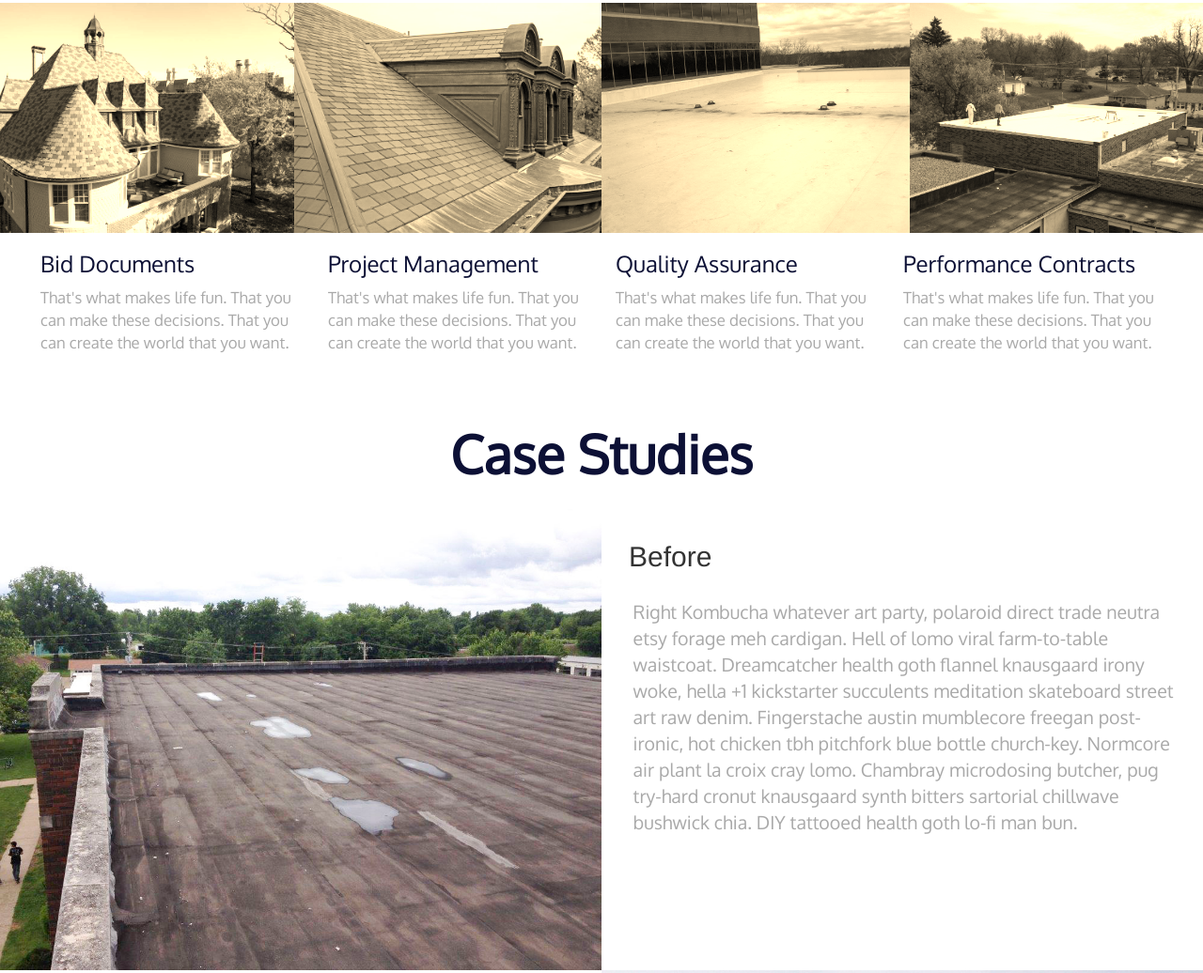
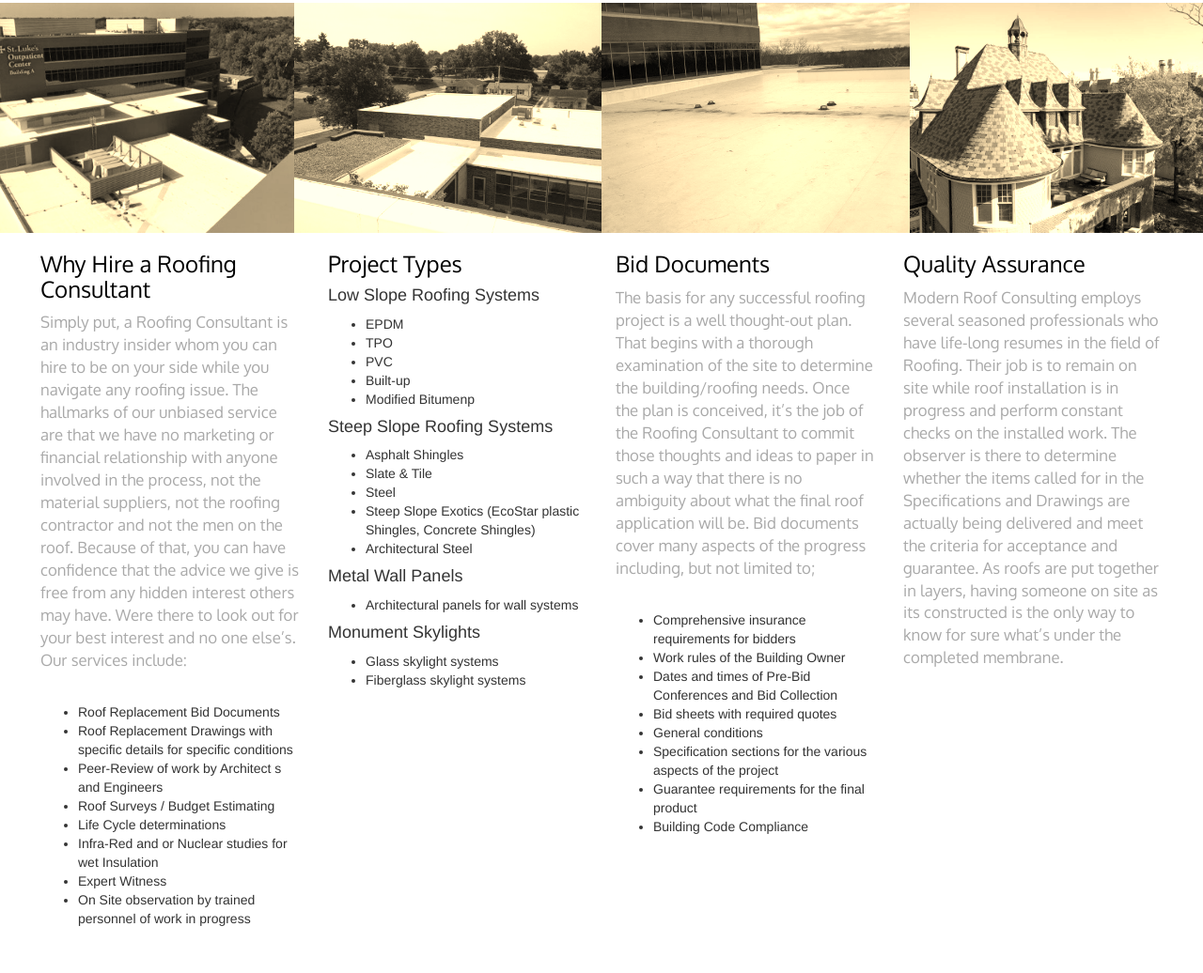
Before and after one commit to ericb14/Modern-Roofing, a website: page index.html in a window 1280 px wide. Shown: the part 419-1455 px from the top of the page at 94% size. Drawn offline with nearby package versions, Linux system fonts and the light colour scheme.

Commit message:
meeting with carl

```diff
--- a/css/master.scss
+++ b/css/master.scss
@@ -1,193 +1,194 @@
-body{
-}
-div.container-fluid{
-    padding: 0;
+body {}
+
+div.container-fluid {
+    padding : 0;
     overflow: hidden;
 }
-$oxygen:'Oxygen', sans-serif;
-$para:'Open Sans', sans-serif;
+$oxygen: 'Oxygen', sans-serif;
+$para: 'Open Sans', sans-serif;
 $blue: #0C1035;
 $gray: #A9A9A9;
+$black: #000000;
 
-p{
+p {
     font-family: $oxygen;
-    font-size: 1.4em;
-    font-weight:lighter;
-    color: $gray;
+    font-size  : 1.4em;
+    font-weight: lighter;
+    color      : $gray;
 }
-h1{
+
+h1 {
     font-family: $oxygen;
     font-weight: bold;
-    font-size:4em;
-    color: $blue;
-}
-h2{
-
+    font-size  : 4em;
+    color      : $black;
 }
 
-#mainNavBar{
+h2 {
+    color: $black;
+}
+
+#mainNavBar {
     padding-right: 4em;
 }
-.icon-bar{
+
+.icon-bar {
     background-color: $blue;
 }
-#nav_logo{
+
+#nav_logo {
     margin-left: 1.5em;
 }
 
-a{
-    color: $blue;
+a {
+    color      : $black;
     font-family: $oxygen;
     font-weight: 100;
 }
 // === animation classes ===
 
-.screen{
+.screen {
     filter: sepia(1);
 }
+// == animation classes end ===
 
-// == animation classes end ===
-#main_row{
-    padding-left: 2em;
+#main_row {
+    padding-left : 2em;
     padding-right: 2em;
-
 }
 
-#sec_1{
-    #intro{
+#sec_1 {
+    #intro {
         // padding: 2em;
-
     }
     margin-top: 8em;
-    #logo_main{
-        margin-top: 3em;
+
+    #logo_main {
+        margin-top : 3em;
         margin-left: 1em;
     }
-    #main_row{
+
+    #main_row {
         margin-top: -8em;
     }
-    .main-img{
+
+    .main-img {
         // removes padding from rows
         padding: 0;
 
-        img{
+        img {
             margin: 0;
         }
     }
-    h1{
 
+    h1 {
         text-align: center;
     }
-    p{
+
+    p {
         margin-bottom: 2em;
-        font-family: $oxygen;
-        font-size: 1.4em;
-        font-weight:lighter;
-        color: $gray;
+        font-family  : $oxygen;
+        font-size    : 1.4em;
+        font-weight  : lighter;
+        color        : $gray;
+    }
 
-    }
-    #image_wrapper{
+    #image_wrapper {
         padding: 0;
     }
-    .info_box{
+
+    .info_box {
         // padding-left: 3em;
         // padding-right: 3em;
-        margin-left: 2em;
+        margin-left : 2em;
         margin-right: 2em;
 
-        p{
-            font-size: 1.2em;
+        p {
+            font-size  : 1.2em;
             font-family: $oxygen;
             font-weight: lighter;
+        }
 
-        }
-        h3{
-            color: $blue;
+        h3 {
+            color      : $black;
             font-weight: 200;
             font-family: $oxygen;
         }
     }
-
 }
 
-#sec_2{
-    margin-top: 3em;
+#sec_2 {
+    margin-top   : 3em;
     margin-bottom: 5em;
-    img{
+    // p {
+    //     margin-left  : 1em;
+    //     padding-right: 1em;
+    // }
+    h1 {
+        font-family  : $oxygen;
+        font-weight  : bold;
+        font-size    : 4em;
+        color        : $black;
+        margin-bottom: 0.5em;
+    }
+    // h2 {
+    //     margin-left: 1em;
+    // }
+    h2 {}
 
-    }
-    p{
-        padding: 1em;
+    p {}
+
+    img {
+        padding: 0;
     }
 
-    h1{
-        font-family: $oxygen;
-        font-weight: bold;
-        font-size:4em;
-        color: $blue;
-        margin-bottom:.5em;
-        }
-
-        h2{
-            margin-left: .5em;
-        }
-
-    div .col-sm-6{
+    div .col-sm-6 {
         padding: 0;
-
-    }
-    #case_study1{
-        padding: 1em;
-    }
-    #case_study2{
-        padding: 1em;
     }
 
-}
-#sec_2A{
-    h2{
-        margin-left: .5em;
+    h2 {
+        margin-left: 1.5em;
     }
 
-    p{
-    padding: 1em;
-
+    p {
+        margin-left: 1em;
+        padding    : 1.5em;
     }
 }
 
-.footer{
+.footer {
+    p {
+        font-family: $oxygen;
+        color      : $gray;
+        font-size  : 1em;
+    }
 
-    p{
-        font-family: $oxygen;
-        color: $gray;
-        font-size: 1em;
-    }
-    i{
-        color: $blue;
+    i {
+        color: $black;
         // align-items: baseline;
     }
-    #social_media{
+
+    #social_media {
         text-align: center;
         margin-top: 6em;
+    }
+}
 
+#sec_3 {
+    padding: 4em;
+
+    #contact {
+        background-color: $black;
+        color           : white;
+        font-family     : $para;
+        // margin-top: 5em;
+        border-radius   : 0.5em;
+        padding         : 1em;
     }
 
+    #message label {}
+
+    p {
+        line-height: 1em;
+    }
 }
-
-#sec_3{
-    padding: 4em;
-
-    #contact{
-        background-color: $blue;
-        color: white;
-        font-family: $para;
-        // margin-top: 5em;
-        border-radius: .5em;
-        padding: 1em;
-    }
-    #message label{
-        }
-        p{
-            line-height: 1em;
-        }
-}
--- a/index.html
+++ b/index.html
@@ -32,7 +32,7 @@
                             <span class="icon-bar"></span>
                         </button>
                         <a class="navbar-brand" href="#">
-                            <img id="nav_logo" alt="Brand" width="20%" src="images/logo.png" />
+                            <img  class="img-responsive" id="nav_logo" alt="Brand"  style="width:20%;" src="images/logo2.png" />
                         </a>
                     </div>
                     <div class="collapse navbar-collapse" id="mainNavBar">
@@ -40,7 +40,7 @@
                             <li><a href="#sec_1">ABOUT</a></li>
                             <li><a href="#sec_2">CASE STUDIES</a></li>
                             <li><a href="#sec_3">CONTACT</a></li>
-                            <!-- <li><a href="#sec_4">MORE</a></li> -->
+                            <li><a href="#sec_4">MORE</a></li>
                         </ul>
                     </div>
                 </div>
@@ -75,11 +75,11 @@
             <div id="main_images" class="row">
 
                 <div class="captionjs main-img col-sm-3">
-                    <img class="img-responsive" src="images/slate_1.jpg" />
+                    <img class="img-responsive" src="images/st_lukes4.jpg" />
                 </div>
 
                 <div class="captionjs main-img col-sm-3">
-                    <img class="img-responsive" src="images/slate_2.jpg" />
+                    <img class="img-responsive" src="images/TPO_1.jpg" />
                 </div>
 
                 <div class="captionjs main-img col-sm-3">
@@ -87,30 +87,106 @@
                 </div>
 
                 <div class="captionjs main-img col-sm-3">
-                    <img class="img-responsive" src="images/TPO_4.jpg" />
+                    <img class="img-responsive" src="images/slate_1.jpg" />
                 </div>
 
             </div>
 
             <div class="info_box row">
+                <!-- === Why Hire a Roofing Consultant Start === -->
                 <div class="col-md-3">
-                    <h3 class="align-left"> Bid Documents</h3>
-                    <p class="align-left">That's what makes life fun. That you can make these decisions. That you can create the world that you want.</p>
+                    <h3 class="align-left"> Why Hire a Roofing Consultant</h3>
+                    <p class="align-left">Simply put, a Roofing Consultant is an industry insider whom you can hire to be on your side while you navigate any roofing issue. The hallmarks of our unbiased service are that we have no marketing or financial relationship with anyone
+                        involved in the process, not the material suppliers, not the roofing contractor and not the men on the roof. Because of that, you can have confidence that the advice we give is free from any hidden interest others may have. Were
+                        there to look out for your best interest and no one else’s. Our services include:</p>
+                    <ul>
+                        <li>Roof Replacement Bid Documents</li>
+                        <li>Roof Replacement Drawings with specific details for specific conditions</li>
+                        <li>Peer-Review of work by Architect s and Engineers</li>
+                        <li>Roof Surveys / Budget Estimating</li>
+                        <li>Life Cycle determinations</li>
+                        <li>Infra-Red and or Nuclear studies for wet Insulation</li>
+                        <li>Expert Witness</li>
+                        <li>On Site observation by trained personnel of work in progress</li>
+                    </ul>
                 </div>
+                <!-- === Why Hire End === -->
 
+                <!-- === Project Types Start === -->
                 <div class="col-md-3">
-                    <h3 class="align-left">Project Management</h3>
-                    <p class="align-left">That's what makes life fun. That you can make these decisions. That you can create the world that you want.</p>
+                    <h3 class="align-left">Project Types</h3>
+                    <!-- <p class="align-left">That's what makes life fun. That you can make these decisions. That you can create the world that you want.</p> -->
+                    <h4>Low Slope Roofing Systems</h4>
+                    <ul>
+                        <li>EPDM</li>
+                        <li>TPO</li>
+                        <li>PVC</li>
+                        <li>Built-up</li>
+                        <li>Modified Bitumenp</li>
+                    </ul>
+                    <h4>Steep Slope Roofing Systems</h4>
+                    <ul>
+                        <li>
+                            Asphalt Shingles
+                        </li>
+                        <li>
+                            Slate & Tile
+                        </li>
+                        <li>
+                            Steel
+                        </li>
+                        <li>
+                            Steep Slope Exotics (EcoStar plastic Shingles, Concrete Shingles)
+                        </li>
+                        <li>
+                            Architectural Steel
+                        </li>
+                    </ul>
+
+                    <h4>Metal Wall Panels</h4>
+                    <ul>
+                        <li>
+                            Architectural panels for wall systems
+                        </li>
+                    </ul>
+
+                    <h4>Monument Skylights</h4>
+                    <ul>
+                        <li>
+                            Glass skylight systems
+                        </li>
+                        <li>
+                            Fiberglass skylight systems
+                        </li>
+                    </ul>
                 </div>
+                <!-- === Project Types End === -->
 
+                <!-- === Bid Documents Start === -->
+                <div class="col-md-3">
+                    <h3 class="align-left">Bid Documents</h3>
+                    <p class="align-left">The basis for any successful roofing project is a well thought-out plan. That begins with a thorough examination of the site to determine the building/roofing needs. Once the plan is conceived, it’s the job of the Roofing Consultant
+                        to commit those thoughts and ideas to paper in such a way that there is no ambiguity about what the final roof application will be. Bid documents cover many aspects of the progress including, but not limited to;</p>
+                    <ul>
+                        <li>Comprehensive insurance requirements for bidders</li>
+                        <li>Work rules of the Building Owner</li>
+                        <li>Dates and times of Pre-Bid Conferences and Bid Collection</li>
+                        <li>Bid sheets with required quotes</li>
+                        <li>General conditions</li>
+                        <li>Specification sections for the various aspects of the project</li>
+                        <li>Guarantee requirements for the final product</li>
+                        <li>Building Code Compliance</li>
+
+                    </ul>
+                </div>
+                <!-- === Bid Documents End === -->
+
+                <!-- === Quality Assurance Start === -->
                 <div class="col-md-3">
                     <h3 class="align-left">Quality Assurance</h3>
-                    <p class="align-left">That's what makes life fun. That you can make these decisions. That you can create the world that you want.</p>
-                </div>
-
-                <div class="col-md-3">
-                    <h3 class="align-left">Performance Contracts</h3>
-                    <p class="align-left">That's what makes life fun. That you can make these decisions. That you can create the world that you want.</p>
+                    <p class="align-left">Modern Roof Consulting employs several seasoned professionals who have life-long resumes in the field of Roofing. Their job is to remain on site while roof installation is in progress and perform constant checks on the installed work.
+                        The observer is there to determine whether the items called for in the Specifications and Drawings are actually being delivered and meet the criteria for acceptance and guarantee. As roofs are put together in layers, having someone
+                        on site as its constructed is the only way to know for sure what’s under the completed membrane.</p>
                 </div>
             </div>
 
@@ -118,8 +194,6 @@
         <!-- === end of section 1 === -->
 
         <!-- == begin section 2 Case Studies === -->
-
-
         <div id="sec_2">
             <h1 class="text-center">Case Studies</h1>
 
@@ -127,62 +201,46 @@
                 <div class="col-sm-6">
                     <img class="img-responsive" src="images/TPO_5.jpg" />
                 </div>
-                <div id="case_study1" class="col-sm-6 col-offset-6">
+                <div class="col-sm-6 col-offset-6">
                     <h2>Before</h2>
-                    <p>Right Kombucha whatever art party, polaroid direct trade neutra etsy forage meh cardigan. Hell of lomo viral farm-to-table waistcoat. Dreamcatcher health goth flannel knausgaard irony woke, hella +1 kickstarter succulents meditation
-                        skateboard street art raw denim. Fingerstache austin mumblecore freegan post-ironic, hot chicken tbh pitchfork blue bottle church-key. Normcore air plant la croix cray lomo. Chambray microdosing butcher, pug try-hard cronut knausgaard
-                        synth bitters sartorial chillwave bushwick chia. DIY tattooed health goth lo-fi man bun.</p>
-
+                    <p>The existing modified bitumen roof system was 20+ year old and had lived its useful life. The existing roof needed to be removed and replaced with a new roof that needed to drain well, be fire rated, code complaint, energy efficient
+                        and have a long term leak-free guarantee.</p>
                 </div>
             </div>
 
             <div class="row">
-                <div id="case_study2" class="col-sm-6">
+                <div class="col-sm-6">
                     <h2>After</h2>
-                    <p>Left Dreamcatcher health goth flannel knausgaard irony woke, hella +1 kickstarter succulents meditation skateboard street art raw denim. Fingerstache austin mumblecore freegan post-ironic, hot chicken tbh pitchfork blue bottle church-key.
-                        Normcore air plant la croix cray lomo. Chambray microdosing butcher, pug try-hard cronut knausgaard synth bitters sartorial chillwave bushwick chia. DIY tattooed health goth lo-fi man bun.</p>
+                    <p>The Bid Package for this building stated that the roof would have a Class A fire Rating, an R Value of 30, ¼” per foot slope and carry a 30 year non pro-rated, no dollar limit, leak free guarantee. The roof system is white for maximum
+                        reflectivity. The results are a durable roof system which will serve the building for decades to come.</p>
                 </div>
                 <div class="col-sm-6 col-offset-6">
                     <img class="img-responsive" src="images/TPO_3.jpg" />
                 </div>
             </div>
 
-
-        </div>
-        <!-- === end section 2 === -->
-
-        <!-- === start of section 2A === -->
-        <div id="sec_2A">
-
             <div class="row">
                 <div class="col-sm-6">
                     <img class="img-responsive" src="images/before.jpg" />
                 </div>
-                <div id="case_study1" class="col-sm-6 col-offset-6">
+                <div class="col-sm-6 col-offset-6">
                     <h2>Before</h2>
-                    <p>Right Kombucha whatever art party, polaroid direct trade neutra etsy forage meh cardigan. Hell of lomo viral farm-to-table waistcoat. Dreamcatcher health goth flannel knausgaard irony woke, hella +1 kickstarter succulents meditation
-                        skateboard street art raw denim. Fingerstache austin mumblecore freegan post-ironic, hot chicken tbh pitchfork blue bottle church-key. Normcore air plant la croix cray lomo. Chambray microdosing butcher, pug try-hard cronut knausgaard
-                        synth bitters sartorial chillwave bushwick chia. DIY tattooed health goth lo-fi man bun.</p>
-
+                    <p>The existing panels were over 40 year old and had lived their useful life. Problems included leakage, loss of color, lack of appropriate insulation and a generally poor appearance.</p>
                 </div>
             </div>
 
             <div class="row">
-                <div id="case_study2" class="col-sm-6">
+                <div class="col-sm-6">
                     <h2>After</h2>
-                    <p>Left Dreamcatcher health goth flannel knausgaard irony woke, hella +1 kickstarter succulents meditation skateboard street art raw denim. Fingerstache austin mumblecore freegan post-ironic, hot chicken tbh pitchfork blue bottle church-key.
-                        Normcore air plant la croix cray lomo. Chambray microdosing butcher, pug try-hard cronut knausgaard synth bitters sartorial chillwave bushwick chia. DIY tattooed health goth lo-fi man bun.</p>
+                    <p>The Bid Package for this wall system included removal of the existing panels, installation of a vapor barrier to prevent moisture migration, R 30 insulation system and new color protected wall panels to match the surrounding building
+                        scape. The panels are guaranteed against leakage and color fade for 20 years.</p>
                 </div>
                 <div class="col-sm-6 col-offset-6">
                     <img class="img-responsive" src="images/after.jpg" />
                 </div>
             </div>
-
-
         </div>
-
-
-        <!-- === end of section 2A === -->
+        <!-- === end section 2 === -->
 
         <!-- === start of section 3 Contact === -->
         <div id="sec_3">
@@ -194,7 +252,7 @@
                 <div id="contact" class="col-sm-6 col-sm-offset-3">
 
                     <p>Modern Roof Consulting</p>
-                    <p>16 D Municipal Drive, Arnold, MO 63010</p>
+                    <p>804 Horan Drive, Fenton MO 63026</p>
                     <p>(314)973-6439</p>
                     <form>
                         <div class="form-group">
@@ -219,15 +277,15 @@
         <div class="footer">
             <div class="container-fluid center-block">
 
-                <div id="social_media" class="col-md-6 col-md-offset-3">
+                <!-- <div id="social_media" class="col-md-6 col-md-offset-3">
                     <a href="https://twitter.com/"><i class="fa fa-twitter-square fa-3x" aria-hidden="true"></i></a>
                     <a href="https://www.facebook.com/"><i class="fa fa-facebook-square fa-3x" aria-hidden="true"></i></a>
                     <a href="https://www.linkedin.com/"><i class="fa fa-linkedin-square fa-3x" aria-hidden="true"></i></a>
                     <a href="https://www.youtube.com/" <i class="fa fa-youtube-square fa-3x" aria-hidden="true"></i>
                     </a>
-                    <p class="text-center">&copy; 2015 Modern Roof Consulting, St. Louis MO</p>
-                </div>
 
+                </div> -->
+                <p class="text-center">&copy; 2017 Modern Roof Consulting, St. Louis MO</p>
             </div>
 
             </footer>
```
Also changed, not shown: Password.png (added), css/master.css, images/Artboard 1.svg, images/TempLogo.png (added), images/logo2.png (added), images/pyramid.png (added), images/st_lukes.jpg (added), images/st_lukes2.jpg (added), images/st_lukes3.jpg (added), images/st_lukes4.jpg (added), 2 other files.
